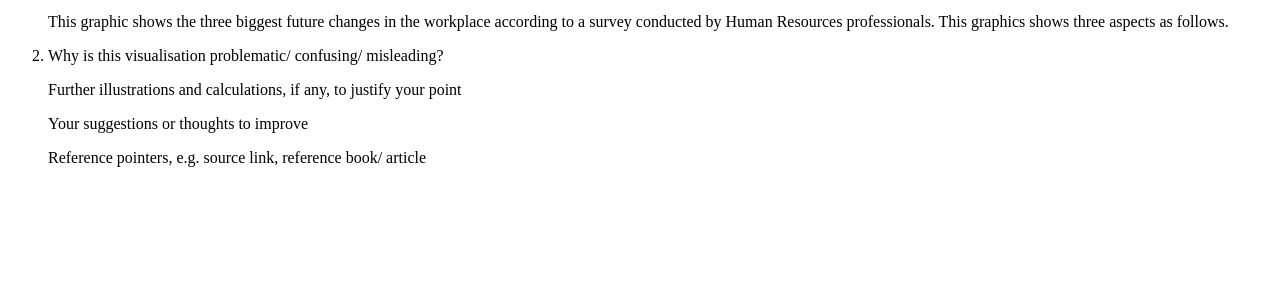
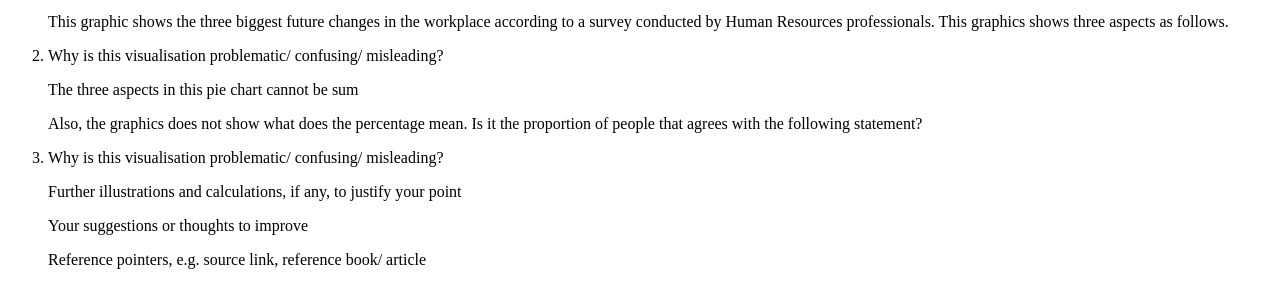
Before and after one commit to GloriaSong/homework1, a plain HTML site: page index.html in a window 1280 px wide. Shown: the part 403-710 px from the top of the page. Drawn offline with Linux system fonts and the light colour scheme.

Commit message:
Update index.html

```diff
--- a/index.html
+++ b/index.html
@@ -11,6 +11,9 @@
 
 
     <li>Why is this visualisation problematic/ confusing/ misleading?</li>
+      <p> The three aspects in this pie chart cannot be sum
+        <p>Also, the graphics does not show what does the percentage mean. Is it the proportion of people that agrees with the following statement?</p>
+    <li>Why is this visualisation problematic/ confusing/ misleading?</li>
     <p>Further illustrations and calculations, if any, to justify your point</p>
     <p>Your suggestions or thoughts to improve</p>
     <p>Reference pointers, e.g. source link, reference book/ article</p>
```
